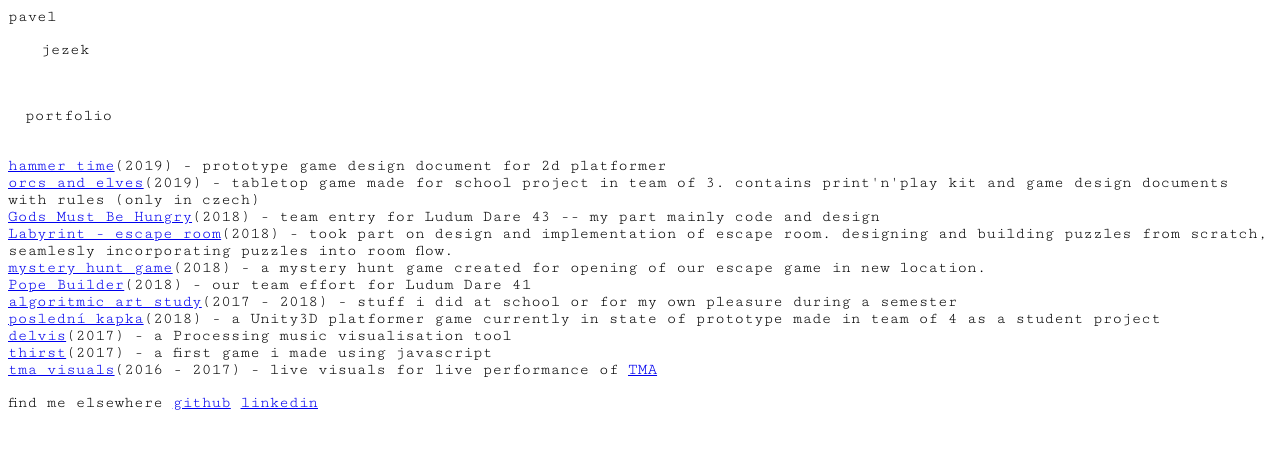
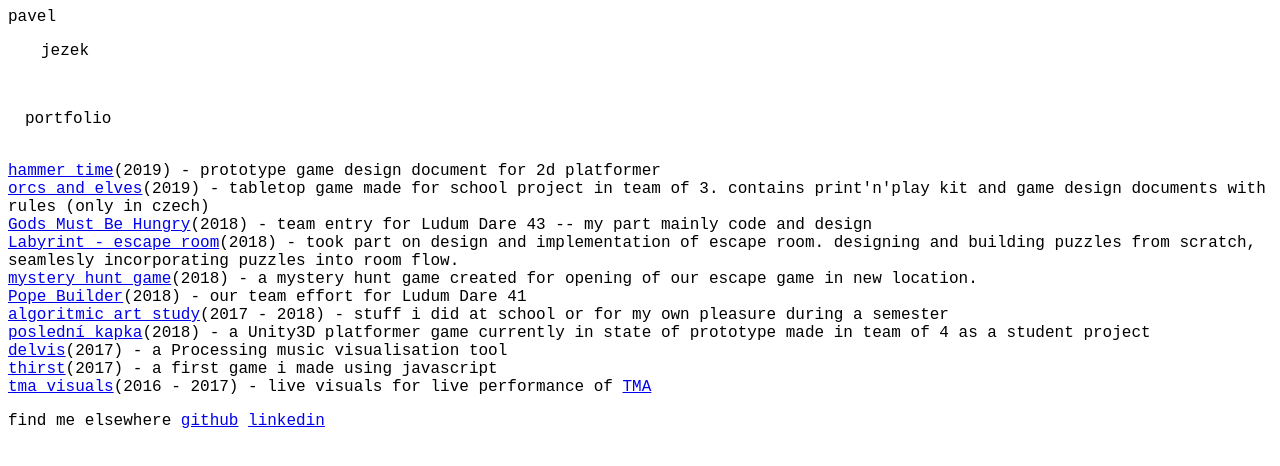
Before and after one commit to srpwnd/paveljezek.github.io, a plain HTML site: page index.html in a window 1280 px wide. Drawn offline with Linux system fonts and the light colour scheme.

Commit message:
Update index.html

```diff
--- a/index.html
+++ b/index.html
@@ -1,6 +1,6 @@
 <html>
     <head>
-        <link href="https://fonts.googleapis.com/css?family=Cutive+Mono&amp;subset=latin-ext" rel="stylesheet">
+        <link href="https://fonts.googleapis.com/css?family=Karla|Lora" rel="stylesheet">
         <link href="style.css" rel="stylesheet">
         <title>pavel jezek did these</title>
     </head>
```
